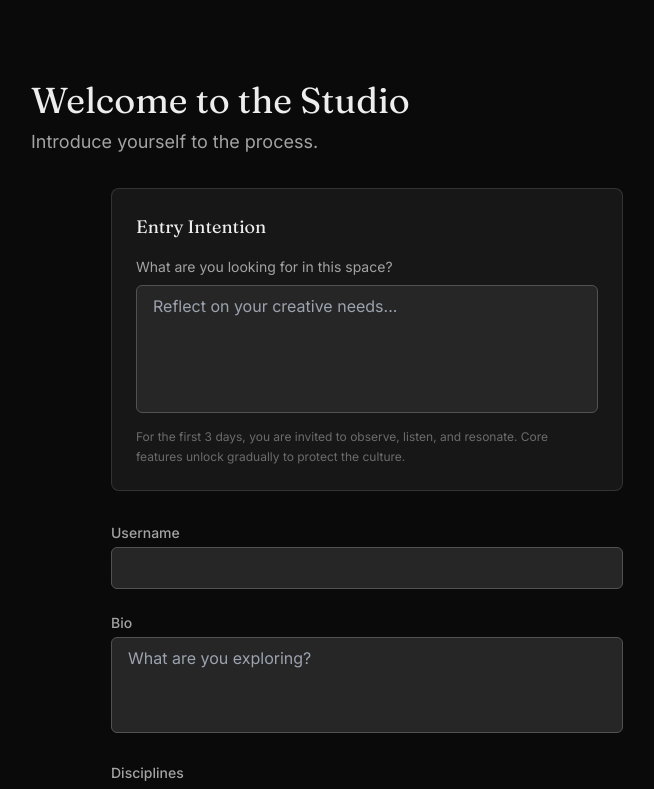
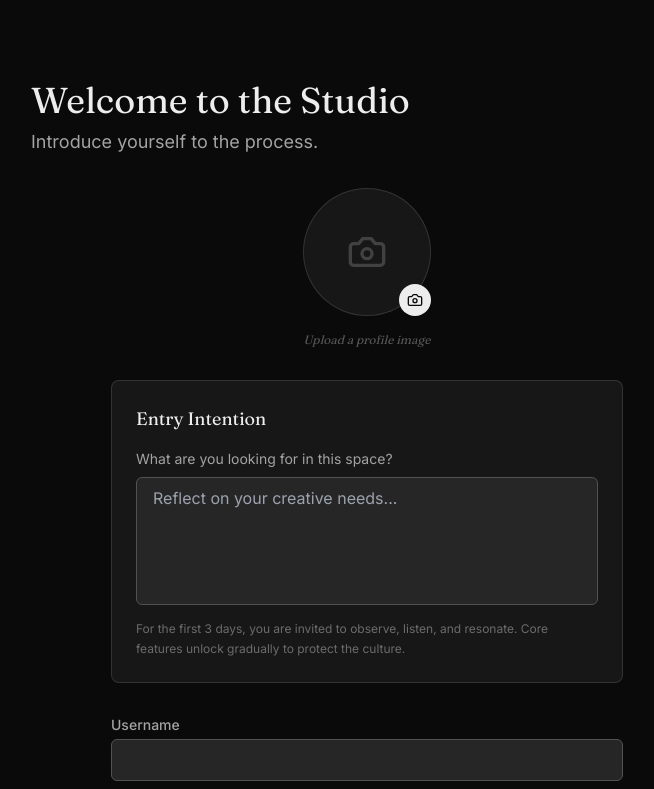
Before and after one commit to Shouldy0/in-creation, a Next.js app: page /onboarding in a window 1280 px wide. Shown: the top 789 px of the page, without its empty margins (273-927 px from the left). Built offline with nearby package versions, Linux system fonts and the light colour scheme; no server answers.

Commit message:
Add profile picture upload capability

```diff
--- a/actions/user.ts
+++ b/actions/user.ts
@@ -71,6 +71,7 @@ export async function updateProfile(formData: {
     bio: string;
     disciplines: string[];
     current_state: string;
+    avatar_url?: string;
     onboarding_answer?: string;
 }) {
     const supabase = await createClient();
@@ -89,6 +90,7 @@ export async function updateProfile(formData: {
             bio: formData.bio,
             disciplines: formData.disciplines,
             current_state: formData.current_state as any,
+            avatar_url: formData.avatar_url,
             onboarding_answer: formData.onboarding_answer,
             updated_at: new Date().toISOString()
         });
--- /dev/null
+++ b/components/profile/AvatarUploader.tsx
@@ -0,0 +1,95 @@
+'use client';
+
+import { useState } from 'react';
+import { createClient } from '@/utils/supabase/client';
+import { Camera, X, Loader2 } from 'lucide-react';
+
+interface AvatarUploaderProps {
+    url?: string;
+    onUpload: (url: string) => void;
+}
+
+export default function AvatarUploader({ url, onUpload }: AvatarUploaderProps) {
+    const [avatarUrl, setAvatarUrl] = useState<string | undefined>(url);
+    const [uploading, setUploading] = useState(false);
+
+    const uploadAvatar = async (event: React.ChangeEvent<HTMLInputElement>) => {
+        try {
+            setUploading(true);
+
+            if (!event.target.files || event.target.files.length === 0) {
+                throw new Error('You must select an image to upload.');
+            }
+
+            const file = event.target.files[0];
+            const fileExt = file.name.split('.').pop();
+            const filePath = `${Math.random()}.${fileExt}`;
+
+            const supabase = createClient();
+
+            // 1. Upload to 'avatars' bucket
+            const { error: uploadError } = await supabase.storage
+                .from('avatars')
+                .upload(filePath, file);
+
+            if (uploadError) {
+                // Determine if bucket missing or other error
+                throw uploadError;
+            }
+
+            // 2. Get Public URL
+            const { data } = supabase.storage.from('avatars').getPublicUrl(filePath);
+
+            setAvatarUrl(data.publicUrl);
+            onUpload.call(null, data.publicUrl);
+
+        } catch (error: any) {
+            console.error('Error uploading avatar:', error);
+            alert('Error uploading avatar: ' + error.message);
+        } finally {
+            setUploading(false);
+        }
+    };
+
+    return (
+        <div className="flex flex-col items-center gap-4">
+            <div className="relative group">
+                <div className="w-32 h-32 rounded-full overflow-hidden border border-stone/20 bg-paper flex items-center justify-center">
+                    {avatarUrl ? (
+                        <img
+                            src={avatarUrl}
+                            alt="Avatar"
+                            className="w-full h-full object-cover"
+                        />
+                    ) : (
+                        <Camera className="w-10 h-10 text-stone/30" />
+                    )}
+
+                    {uploading && (
+                        <div className="absolute inset-0 bg-black/50 flex items-center justify-center z-10">
+                            <Loader2 className="w-8 h-8 text-white animate-spin" />
+                        </div>
+                    )}
+                </div>
+
+                <label className="absolute bottom-0 right-0 bg-foreground text-background p-2 rounded-full cursor-pointer hover:bg-stone-800 transition-colors shadow-sm" htmlFor="single">
+                    <Camera size={16} />
+                </label>
+                <input
+                    style={{
+                        visibility: 'hidden',
+                        position: 'absolute',
+                    }}
+                    type="file"
+                    id="single"
+                    accept="image/*"
+                    onChange={uploadAvatar}
+                    disabled={uploading}
+                />
+            </div>
+            <p className="text-xs text-stone/50 font-serif italic">
+                Upload a profile image
+            </p>
+        </div>
+    );
+}
--- a/components/profile/ProfileForm.tsx
+++ b/components/profile/ProfileForm.tsx
@@ -3,12 +3,14 @@
 import { useState } from 'react';
 import { createClient } from '@/utils/supabase/client';
 import { useRouter } from 'next/navigation';
+import AvatarUploader from './AvatarUploader';
 
 type ProfileData = {
     username: string;
     bio: string;
     disciplines: string[];
     current_state: 'Idea' | 'Blocked' | 'Flow' | 'Revision' | 'Resting';
+    avatar_url?: string;
     onboarding_answer?: string;
 };
 
@@ -24,6 +26,7 @@ export default function ProfileForm({ initialData }: { initialData?: any }) {
         bio: '',
         disciplines: [],
         current_state: 'Resting',
+        avatar_url: '',
         onboarding_answer: '',
         ...initialData,
         disciplines: initialData?.disciplines || [] // Force array
@@ -45,6 +48,7 @@ export default function ProfileForm({ initialData }: { initialData?: any }) {
                 bio: formData.bio,
                 disciplines: formData.disciplines,
                 current_state: formData.current_state,
+                avatar_url: formData.avatar_url,
                 onboarding_answer: formData.onboarding_answer
             });
 
@@ -68,6 +72,14 @@ export default function ProfileForm({ initialData }: { initialData?: any }) {
 
     return (
         <form onSubmit={handleSubmit} className="space-y-8 max-w-lg mx-auto">
+
+            {/* Avatar Uploader */}
+            <div className="flex justify-center mb-8">
+                <AvatarUploader
+                    url={formData.avatar_url}
+                    onUpload={(url) => setFormData({ ...formData, avatar_url: url })}
+                />
+            </div>
 
             {/* Entry Ritual: Question */}
             <div className="p-6 bg-paper rounded-lg border border-stone/20 mb-8">
```
